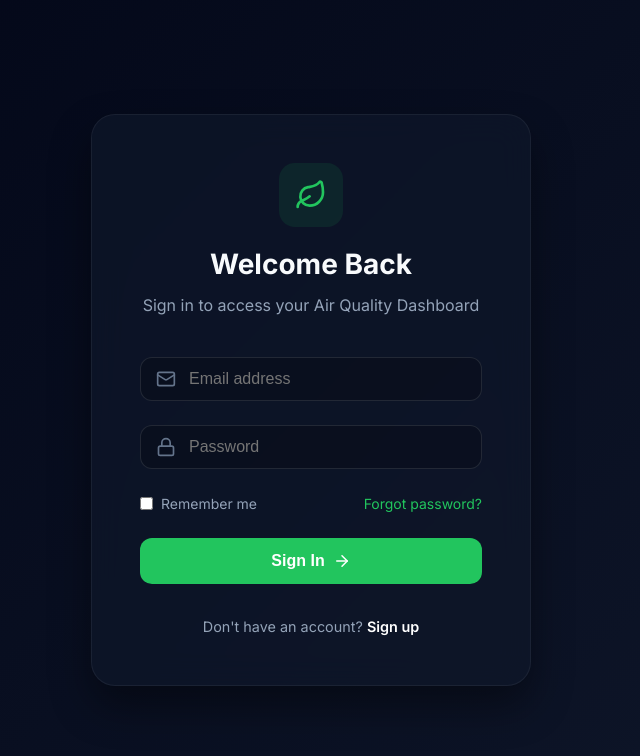
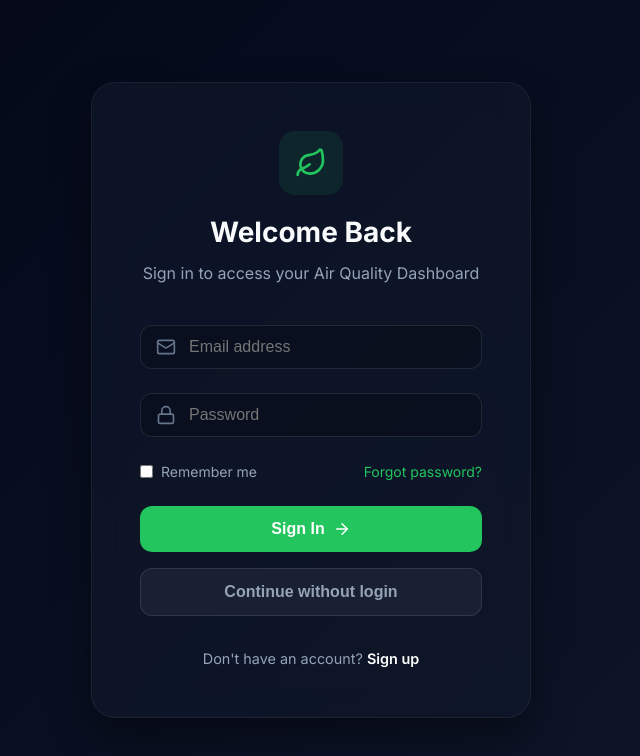
Before and after one commit to rohitkumar8279/air-quality-intelligence, a React (Vite) app in the folder frontend/: page /login in a window 1280 px wide. Shown: the top 756 px of the page, without its empty margins (329-969 px from the left). Built offline with nearby package versions, Linux system fonts and the light colour scheme; no server answers.

Commit message:
Add Continue without login button to Login page

```diff
--- a/frontend/src/pages/Login.jsx
+++ b/frontend/src/pages/Login.jsx
@@ -145,6 +145,19 @@ const Login = () => {
             {isLoading ? 'Signing in...' : 'Sign In'}
             {!isLoading && <ArrowRight size={18} />}
           </button>
+
+          <button
+            type="button"
+            onClick={() => navigate('/')}
+            style={{
+              ...buttonStyle,
+              background: 'rgba(255, 255, 255, 0.05)',
+              color: '#94a3b8',
+              border: '1px solid rgba(255, 255, 255, 0.1)'
+            }}
+          >
+            Continue without login
+          </button>
         </form>
 
         <p style={{ textAlign: 'center', marginTop: '2rem', color: '#94a3b8', fontSize: '0.9rem' }}>
```
